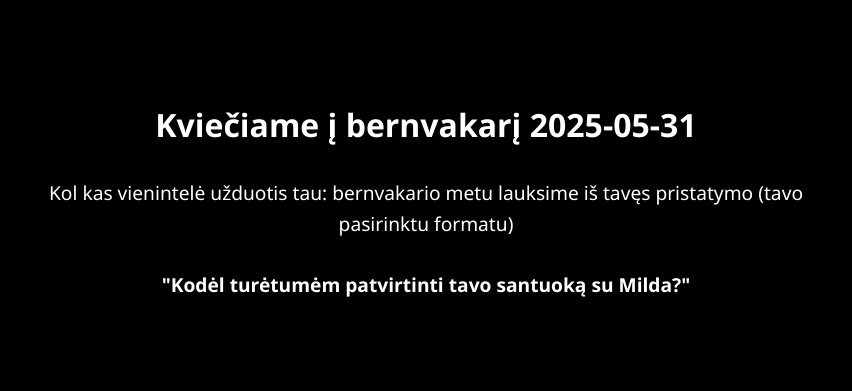
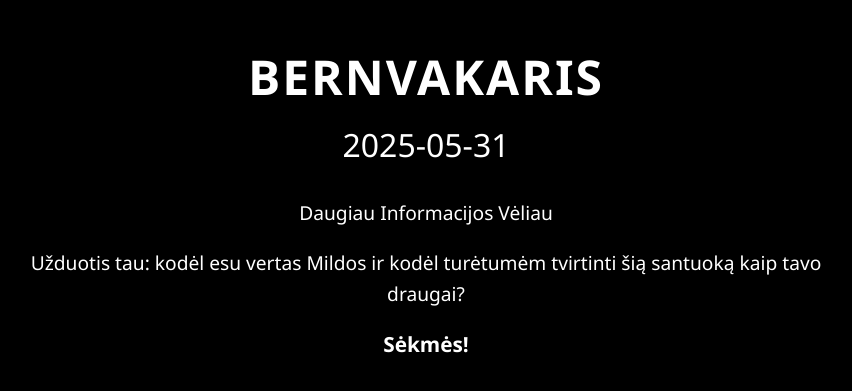
Before and after one commit to modesttas69/modesttas69.github.io, a plain HTML site: page index.html in a window 1280 px wide. Shown: the part 219-610 px from the top of the page, without its empty margins (214-1066 px from the left). Drawn offline with Linux system fonts and the light colour scheme.

Commit message:
Add files via upload

```diff
--- a/index.html
+++ b/index.html
@@ -14,33 +14,48 @@
         justify-content: center;
         align-items: center;
         height: 100vh;
+        padding: 20px;
         text-align: center;
-        padding: 20px;
       }
 
-      .content {
+      .container {
         max-width: 800px;
       }
 
       h1 {
+        font-size: 3em;
+        margin: 0 0 0.3em;
+        letter-spacing: 2px;
+      }
+
+      h2 {
         font-size: 2em;
-        margin-bottom: 1em;
+        margin: 0 0 1em;
+        font-weight: normal;
       }
 
       p {
         font-size: 1.2em;
         line-height: 1.6;
+        margin-bottom: 1em;
+      }
+
+      strong {
+        display: block;
+        margin-top: 1em;
+        font-size: 1.3em;
       }
     </style>
   </head>
   <body>
-    <div class="content">
-      <h1>Kviečiame į bernvakarį 2025-05-31</h1>
+    <div class="container">
+      <h1>BERNVAKARIS</h1>
+      <h2>2025-05-31</h2>
+      <p>Daugiau Informacijos Vėliau</p>
       <p>
-        Kol kas vienintelė užduotis tau: bernvakario metu lauksime iš tavęs pristatymo (tavo pasirinktu formatu)
-        <br><br>
-        <strong>"Kodėl turėtumėm patvirtinti tavo santuoką su Milda?"</strong>
+        Užduotis tau: kodėl esu vertas Mildos ir kodėl turėtumėm tvirtinti šią santuoką kaip tavo draugai?
       </p>
+      <strong>Sėkmės!</strong>
     </div>
   </body>
 </html>
```
